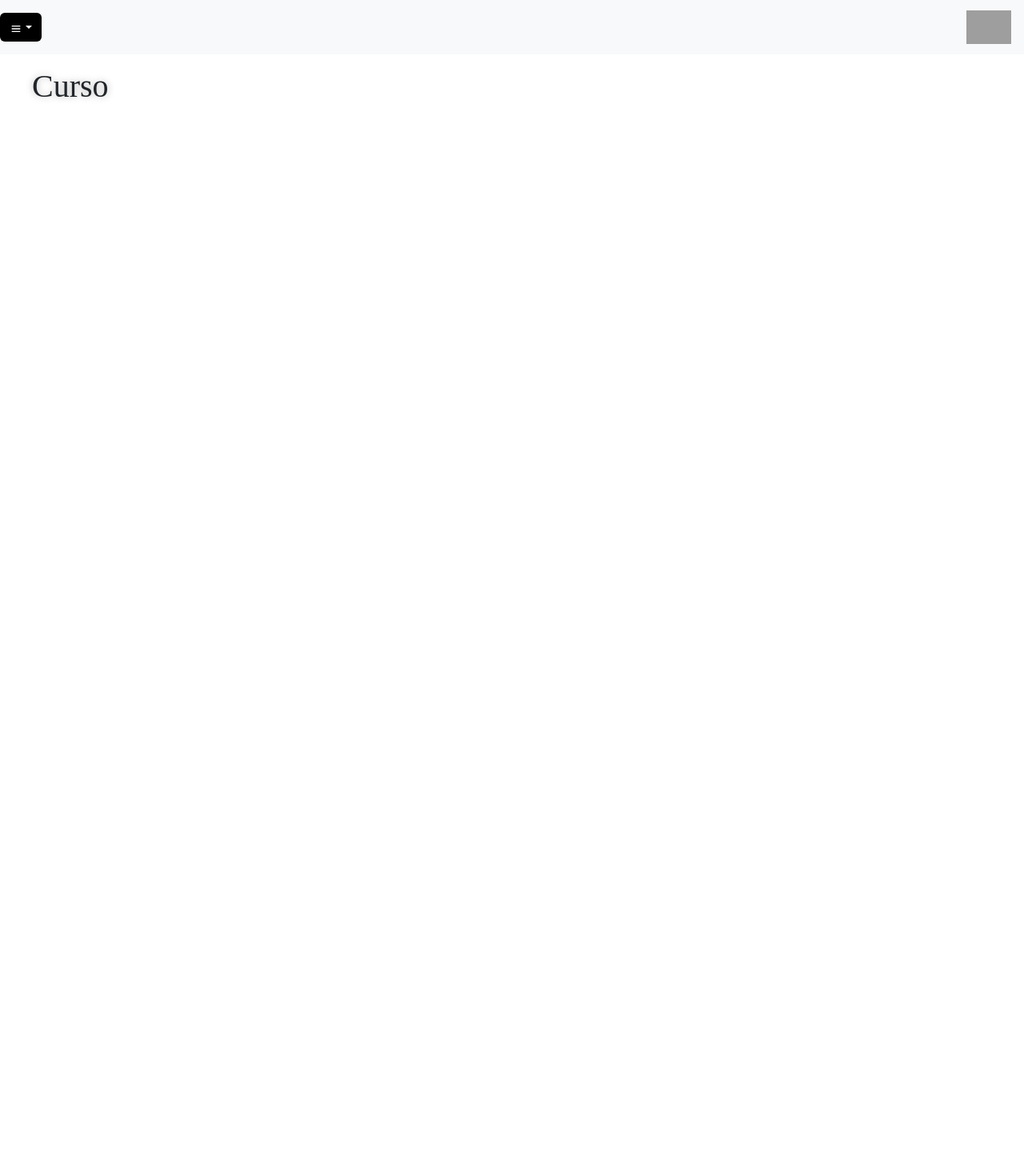
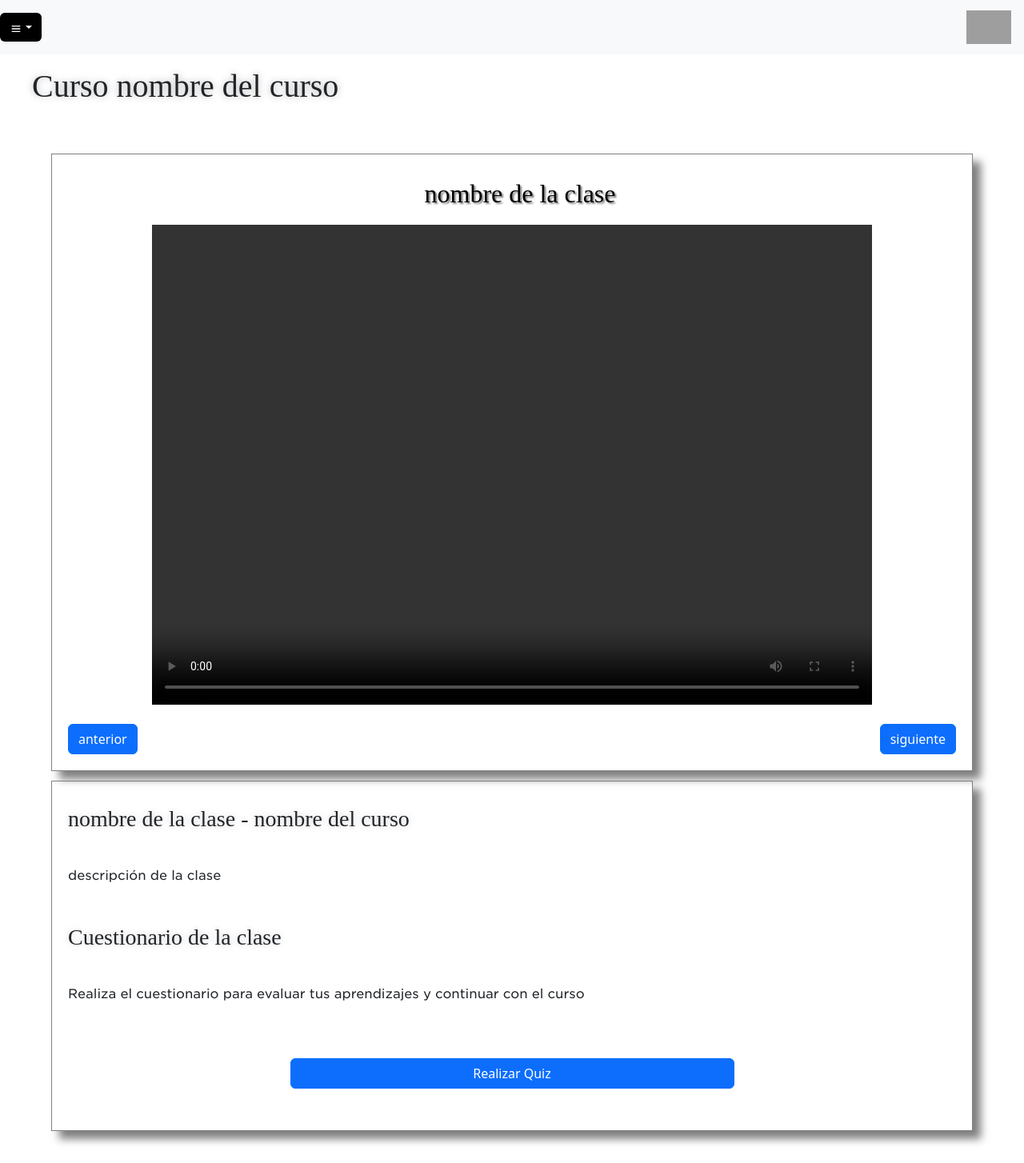
Before and after one commit to diegodelaFuenteCuraqueo/aramark_eva, a React (Create React App) app: page /course in a window 1280 px wide. Shown: the whole page at 80% size. Before the commit the page ends 800 px from the top, so only its background shows below. Built offline with nearby package versions, Linux system fonts and the light colour scheme; grey boxes are pictures that could not be loaded; a web font is replaced by a local one.

Commit message:
class view

```diff
--- a/src/views/videoplayer/index.js
+++ b/src/views/class/index.js
@@ -1,11 +1,11 @@
 import React from 'react'
 import '../../App.css'
 
-function VideoPlayer({nombre}) {
+function Class({nombre}) {
   return (
     <div className="title-container">
       <h1 className="title text-start">Clase {nombre}</h1>
     </div>
   )}
 
-export default VideoPlayer;
+export default Class;
--- a/src/views/course/index.js
+++ b/src/views/course/index.js
@@ -1,12 +1,46 @@
 import React from 'react';
 import '../../App.css'
+import './styles.css'
 
-function Course({nombre}) {
+function Course({nombreClase = "nombre de la clase", videoSrc, descripcion= "descripción de la clase", nombreCurso = "nombre del curso"}) {
   return (
+    <>
     <div className="title-container">
-      <h1 className="title text-start">Curso {nombre}</h1>
+      <h1 className="title text-start">Curso {nombreCurso}</h1>
     </div>
-  );
+    <div className="d-flex justify-content-center course-container" style={{borderColor: "green"}}>
+
+      <div className="home-element video-container">
+        <h2>{nombreClase}</h2>
+        <video width="900" height="600" controls src={videoSrc} ></video>
+        <br></br>
+        <div className="button-container">
+          <div className="button"><button className="btn btn-primary">anterior</button></div>
+          <div className="button"><button className="btn btn-primary">siguiente</button></div>
+        </div>
+      </div>
+
+      <div className=" home-element class-description">
+        <div className="class-description-element">
+          <h3>{nombreClase} - {nombreCurso}</h3>
+        </div>
+        <div className="class-description-element">
+          <p>{descripcion}</p>
+        </div>
+        <div className="class-description-element">
+          <h3>Cuestionario de la clase</h3>
+        </div>
+        <div className="class-description-element">
+          <p>Realiza el cuestionario para evaluar tus aprendizajes y continuar con el curso</p>
+        </div>
+        <div className="class-description-element">
+          <button className="btn btn-primary quiz-btn">Realizar Quiz</button>
+        </div>
+      </div>
+    </div>
+
+    </>
+  )
 }
 
 export default Course;
--- /dev/null
+++ b/src/views/course/styles.css
@@ -0,0 +1,62 @@
+
+.course-container {
+  margin: auto;
+  display: flex!important;
+  align-content: center;
+  flex-direction: column;
+  justify-content: center;
+  flex-wrap: nowrap;
+  align-content: center;
+  align-items: center;
+}
+
+h2 {
+  color: black !important;
+}
+
+h3 {
+  margin-top: 20px !important;
+  margin-bottom: 30px !important;
+}
+
+.video-container {
+  margin-bottom: 12px !important;
+  display: flex;
+  align-items: center;
+  flex-direction: column;
+  flex-wrap: nowrap;
+  justify-content: center;
+}
+
+.class-description-element{
+  margin-bottom: 12px !important;
+  margin-left: 20px;
+  margin-right: 20px;
+  display: flex;
+  align-items: left;
+  flex-direction: column;
+  flex-wrap: nowrap;
+  justify-content: center;
+}
+
+.button-container {
+  width: 100%;
+  display: flex;
+  align-items: center;
+  flex-direction: center;
+  flex-wrap: nowrap;
+  justify-content: space-between;
+}
+
+.button {
+  margin-left: 20px;
+  margin-right: 20px;
+}
+
+.quiz-btn {
+  width: 50%;
+  margin-left: auto;
+  margin-right: auto;
+  margin-bottom: 20px;
+  margin-top: 40px;
+}
--- a/src/views/index.js
+++ b/src/views/index.js
@@ -3,7 +3,7 @@ import { BrowserRouter as Router, Route, Routes } from "react-router-dom"
 import Login from "./login"
 import Home from "./home"
 import Course from "./course"
-import VideoPlayer from "./videoplayer"
+import Class from "./class"
 import Quiz from "./quiz"
 import Certificate from "./certificate"
 import NavigationBar from "../components/NavegationBar"
@@ -17,7 +17,7 @@ export default function Views() {
         <Route path="/login" element={<Login />} />
         <Route path="/home" element={<Home />} />
         <Route path="/course" element={<Course />} />
-        <Route path="/videoplayer" element={<VideoPlayer />} />
+        <Route path="/class" element={<Class />} />
         <Route path="/quiz" element={<Quiz />} />
         <Route path="/certificate" element={<Certificate />} />
       </Routes>
--- a/src/views/quiz/index.js
+++ b/src/views/quiz/index.js
@@ -4,7 +4,7 @@ import '../../App.css'
 function Login({nombre}) {
   return (
     <div className="title-container">
-      <h1 className="title text-start">Curso {nombre}</h1>
+      <h1 className="title text-start">Cuestionario {nombre}</h1>
     </div>
   )}
 
```
